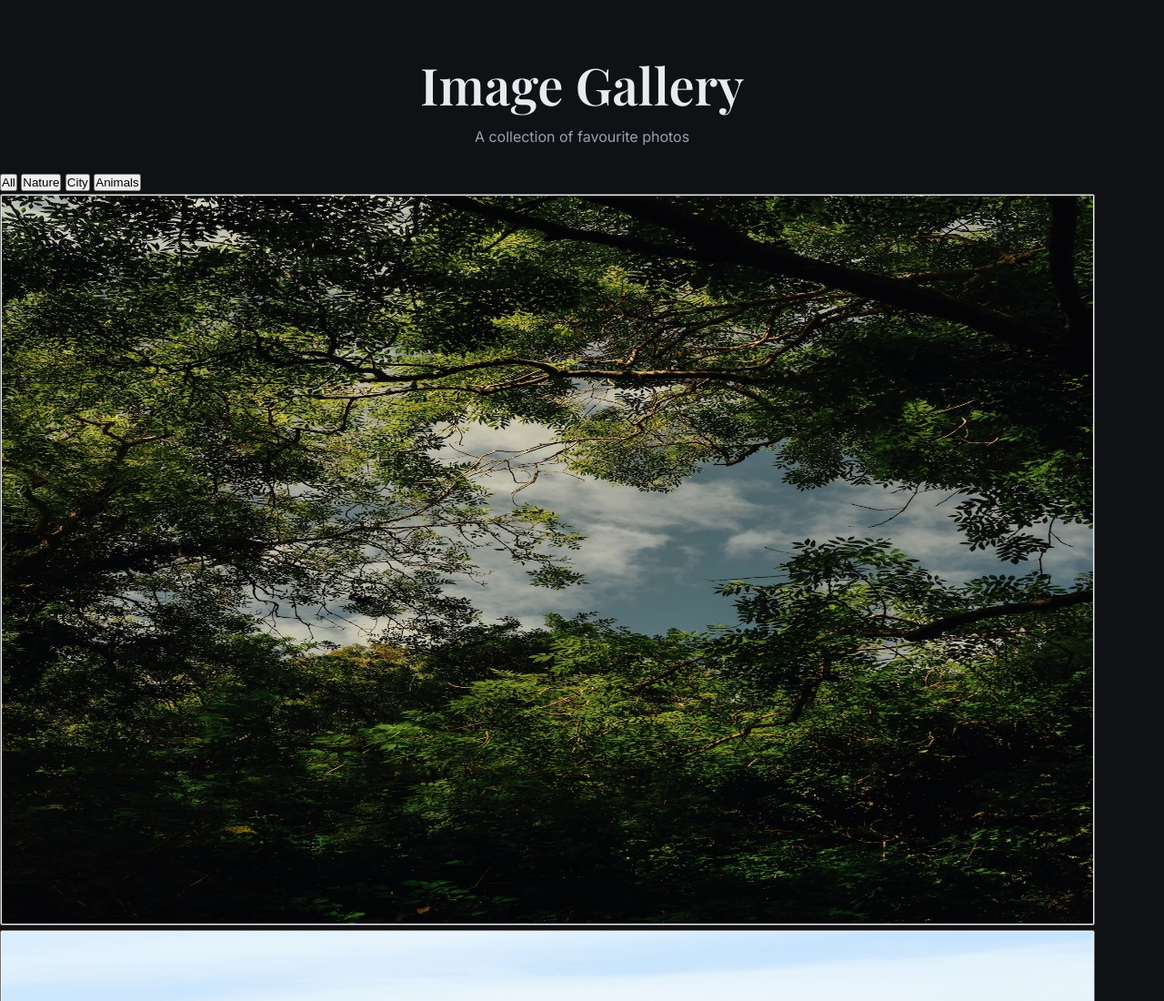
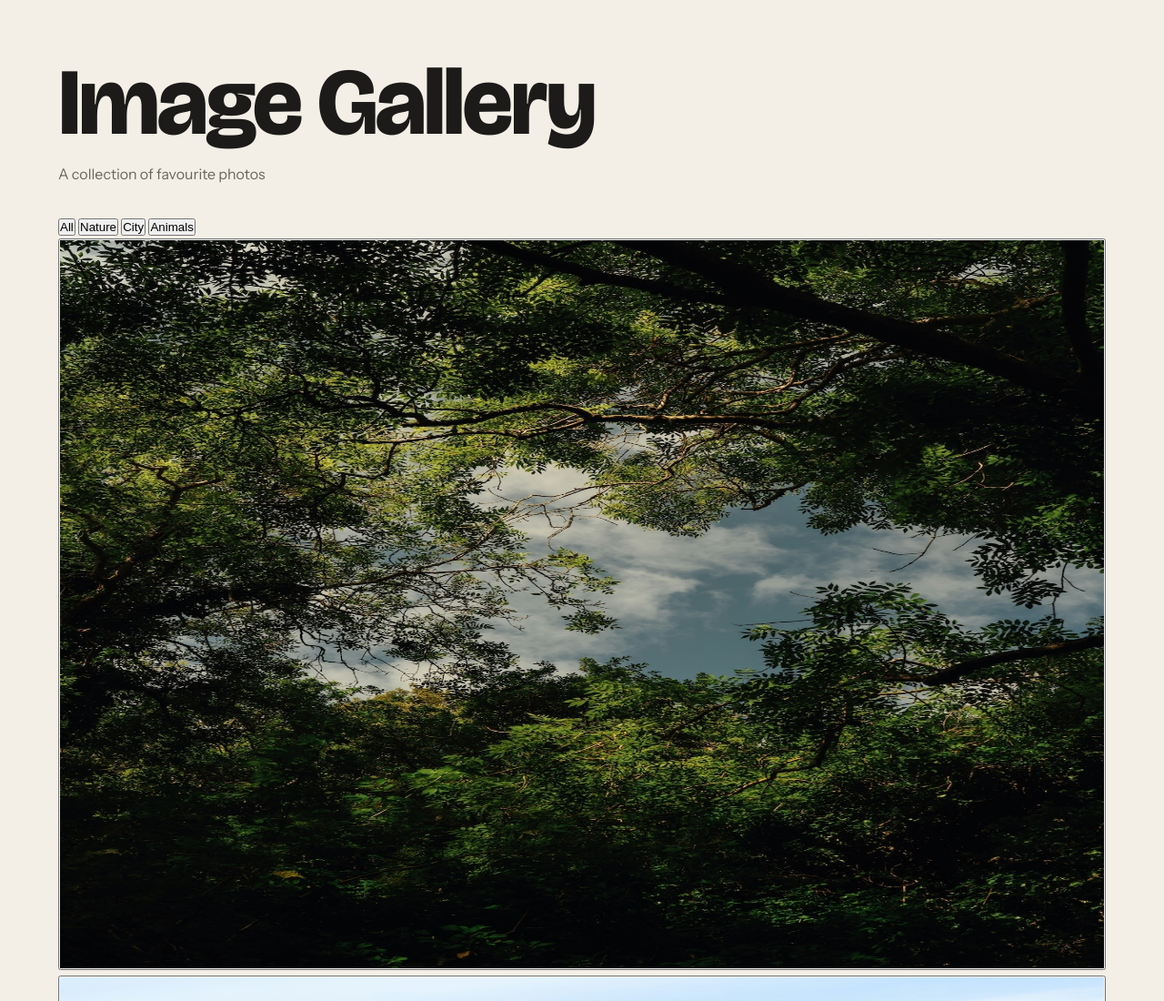
Before and after one commit to muby65/CodeAlpha_ImageGallery, a plain HTML site: page index.html in a window 1280 px wide. Shown: the top 1100 px of the page at 91% size. Drawn offline with nearby package versions, Linux system fonts and the light colour scheme.

Commit message:
Redesign base styles: paper gallery wall theme

```diff
--- a/css/style.css
+++ b/css/style.css
@@ -1,17 +1,17 @@
 /* ---------- Design tokens ---------- */
 :root {
-  --bg: #0f1115;
-  --surface: #181b22;
-  --text: #e8eaf0;
-  --muted: #9aa0ae;
-  --accent: #f5b942;
+  --paper: #f3efe7;
+  --card: #ffffff;
+  --ink: #1c1b19;
+  --muted: #6b665c;
+  --accent: #c2410c;
 
-  --font-heading: "Playfair Display", serif;
-  --font-body: "Inter", sans-serif;
+  --font-heading: "Bricolage Grotesque", sans-serif;
+  --font-body: "Instrument Sans", sans-serif;
 
-  --radius: 12px;
-  --gap: 1rem;
-  --transition: 0.3s ease;
+  --radius: 6px;
+  --gap: 1.25rem;
+  --transition: 0.35s ease;
 }
 
 /* ---------- Reset ---------- */
@@ -25,8 +25,8 @@
 
 /* ---------- Base ---------- */
 body {
-  background: var(--bg);
-  color: var(--text);
+  background: var(--paper);
+  color: var(--ink);
   font-family: var(--font-body);
   line-height: 1.6;
 }
@@ -36,17 +36,48 @@ img {
   max-width: 100%;
 }
 
+/* Visible keyboard focus on every interactive element */
+:focus-visible {
+  outline: 3px solid var(--accent);
+  outline-offset: 3px;
+}
+
+/* ---------- Layout container ---------- */
+.header,
+main {
+  max-width: 1200px;
+  margin: 0 auto;
+  padding-inline: 1.5rem;
+}
+
 /* ---------- Header ---------- */
 .header {
-  text-align: center;
-  padding: 3rem 1rem 1.5rem;
+  padding-top: 4rem;
+  padding-bottom: 2rem;
 }
 
 .header h1 {
   font-family: var(--font-heading);
-  font-size: clamp(2rem, 5vw, 3.5rem);
+  font-weight: 800;
+  font-size: clamp(2.75rem, 9vw, 6.5rem);
+  line-height: 0.95;
+  letter-spacing: -0.03em;
 }
 
 .header p {
+  margin-top: 1rem;
+  max-width: 40ch;
   color: var(--muted);
 }
+
+main {
+  padding-bottom: 4rem;
+}
+
+/* ---------- Respect users who prefer less motion ---------- */
+@media (prefers-reduced-motion: reduce) {
+  * {
+    animation: none !important;
+    transition: none !important;
+  }
+}
--- a/index.html
+++ b/index.html
@@ -6,7 +6,7 @@
   <title>Image Gallery</title>
   <link rel="preconnect" href="https://fonts.googleapis.com" />
   <link rel="preconnect" href="https://fonts.gstatic.com" crossorigin />
-  <link href="https://fonts.googleapis.com/css2?family=Inter:wght@400;500;600&family=Playfair+Display:wght@600&display=swap" rel="stylesheet" />
+  <link href="https://fonts.googleapis.com/css2?family=Bricolage+Grotesque:opsz,wght@12..96,500..800&family=Instrument+Sans:wght@400;500;600&display=swap" rel="stylesheet" />
   <link rel="stylesheet" href="css/style.css" />
 </head>
 <body>
```
